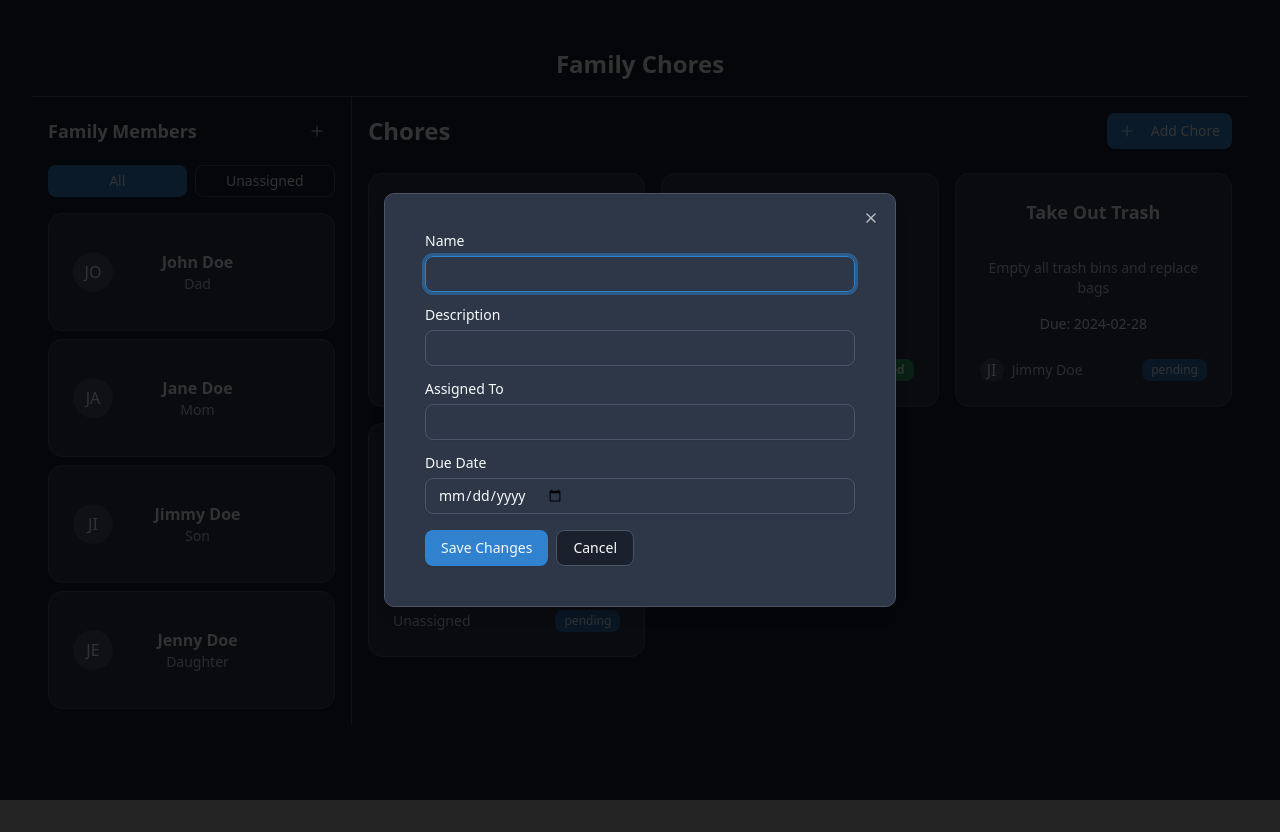
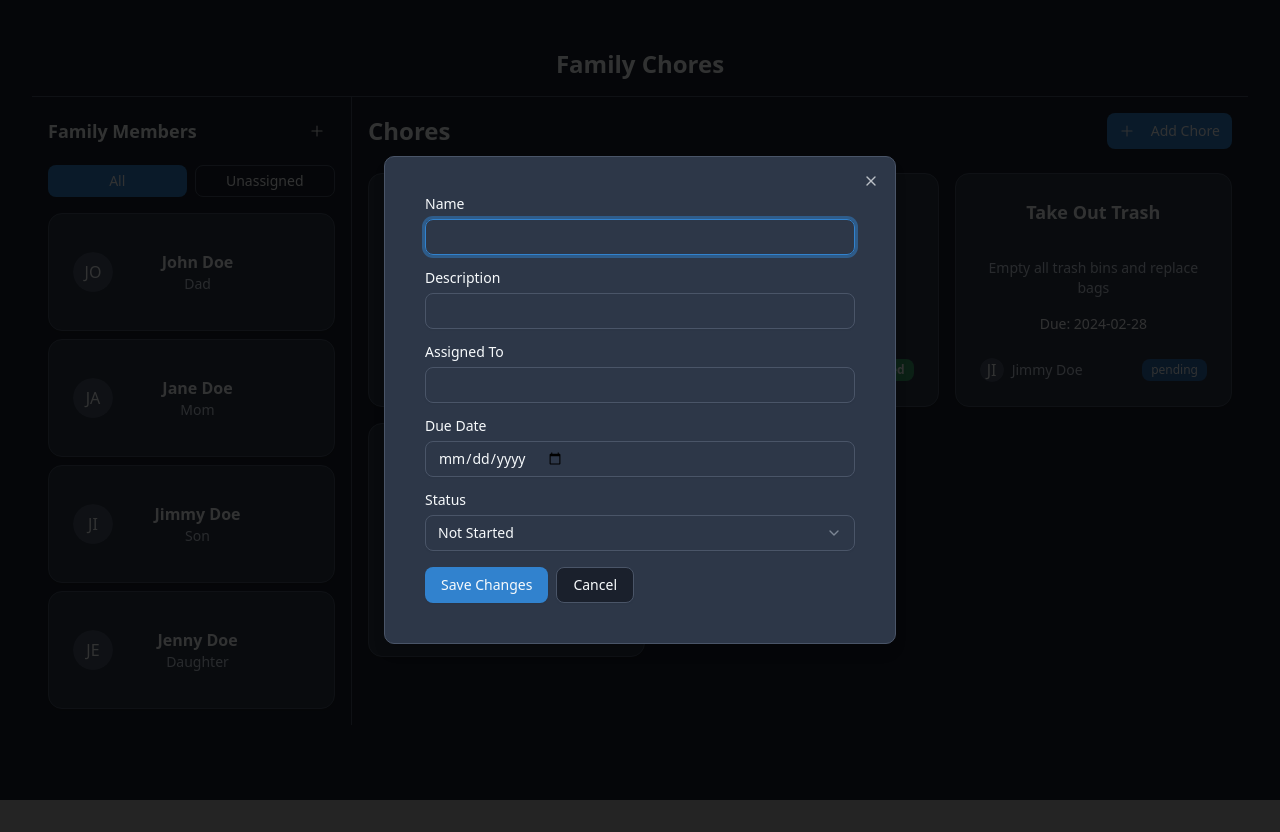
Before and after one commit to JSNungaray/HackathonTeamD, a React (Vite) app in the folder FamilyChore.Client/: page / in a window 1280 px wide. Both pictures are taken after a click on the button "Add Chore". Built offline with nearby package versions, Linux system fonts and the light colour scheme.

Commit message:
Added 'not started' status.

```diff
--- a/FamilyChore.Client/src/App.tsx
+++ b/FamilyChore.Client/src/App.tsx
@@ -40,7 +40,7 @@ const mockChores = [
     title: "Do Laundry",
     description: "Wash, dry, and fold clothes",
     dueDate: "2024-02-29",
-    status: "pending" as const,
+    status: "not started" as const,
   },
 ]
 
--- a/FamilyChore.Client/src/components/Chore.tsx
+++ b/FamilyChore.Client/src/components/Chore.tsx
@@ -82,12 +82,14 @@ export default function ChoreComponent({ chore, avatarUrl, onUpdate }: ChoreProp
           )}
           <span className="text-sm text-muted-foreground" data-testid="choredetails-assignedTo-name">{chore.assignedTo ?? 'Unassigned'}</span>
         </div>
+        {chore.status !== 'not started' && (
           <Badge
             variant={chore.status === 'completed' ? 'success' : 'secondary'}
             data-testid="choredetails-status"
           >
             {chore.status}
           </Badge>
+        )}
       </CardFooter>
     </Card>
   )
--- a/FamilyChore.Client/src/components/ChoreCard.tsx
+++ b/FamilyChore.Client/src/components/ChoreCard.tsx
@@ -9,7 +9,7 @@ interface ChoreProps {
   title: string
   description: string
   dueDate: string
-  status: 'pending' | 'completed'
+  status: 'not started' | 'pending' | 'completed'
   assignedTo?: {
     name: string
     avatarUrl?: string
@@ -49,12 +49,14 @@ export function ChoreCard({ title, description, dueDate, status, assignedTo }: C
           ) : (
             <span className="text-sm text-muted-foreground" data-testid={`chore-unassigned-${titleSlug}`}>Unassigned</span>
           )}
+          {status !== 'not started' && (
             <Badge
               variant={status === 'completed' ? 'success' : 'secondary'}
               data-testid={`chore-status-${titleSlug}`}
             >
               {status}
             </Badge>
+          )}
         </CardFooter>
       </Card>
 
--- a/FamilyChore.Client/src/components/ChoreEditForm.tsx
+++ b/FamilyChore.Client/src/components/ChoreEditForm.tsx
@@ -3,6 +3,7 @@ import { Button } from "@/components/ui/button"
 import { Input } from "@/components/ui/input"
 import { Label } from "@/components/ui/label"
 import { Chore } from "@/components/Chore"
+import { Select, SelectContent, SelectItem, SelectTrigger, SelectValue } from "@/components/ui/select"
 
 interface ChoreEditFormProps {
   editedChore: Chore
@@ -143,6 +144,26 @@ export function ChoreEditForm({ editedChore, onSubmit, onCancel, onChange }: Cho
         />
       </div>
 
+      <div className="space-y-2" data-testid="chore-edit-status-container">
+        <Label htmlFor="status" data-testid="chore-edit-status-label">
+          <span data-testid="chore-edit-status-label-text">Status</span>
+        </Label>
+        <Select
+          value={editedChore.status}
+          onValueChange={(value) => handleChange('status', value)}
+          data-testid="chore-edit-status-select"
+        >
+          <SelectTrigger id="status" data-testid="chore-edit-status-trigger">
+            <SelectValue placeholder="Select status" data-testid="chore-edit-status-value" />
+          </SelectTrigger>
+          <SelectContent data-testid="chore-edit-status-content">
+            <SelectItem value="not started" data-testid="chore-edit-status-option-not-started">Not Started</SelectItem>
+            <SelectItem value="pending" data-testid="chore-edit-status-option-pending">Pending</SelectItem>
+            <SelectItem value="completed" data-testid="chore-edit-status-option-completed">Completed</SelectItem>
+          </SelectContent>
+        </Select>
+      </div>
+
       <div className="flex gap-2" data-testid="chore-edit-buttons-container">
         <Button type="submit" data-testid="chore-edit-save-button">Save Changes</Button>
         <Button
--- a/FamilyChore.Client/src/components/ChoresList.tsx
+++ b/FamilyChore.Client/src/components/ChoresList.tsx
@@ -16,7 +16,7 @@ interface Chore {
   title: string
   description: string
   dueDate: string
-  status: 'pending' | 'completed'
+  status: 'not started' | 'pending' | 'completed'
   assignedTo?: FamilyMember
 }
 
@@ -60,7 +60,7 @@ export function ChoresList({ chores }: ChoresListProps) {
         data-testid="add-chore-modal"
       >
         <ChoreEditForm
-          editedChore={{ id: 0, name: '', description: '', dueDate: '', status: '', assignedTo: '' }}
+          editedChore={{ id: 0, name: '', description: '', dueDate: '', status: 'not started', assignedTo: '' }}
           onSubmit={async (e) => { e.preventDefault(); }}
           onCancel={() => setIsModalOpen(false)}
           onChange={() => { }}
```
Lines whose indentation alone changed are shown as unchanged.
